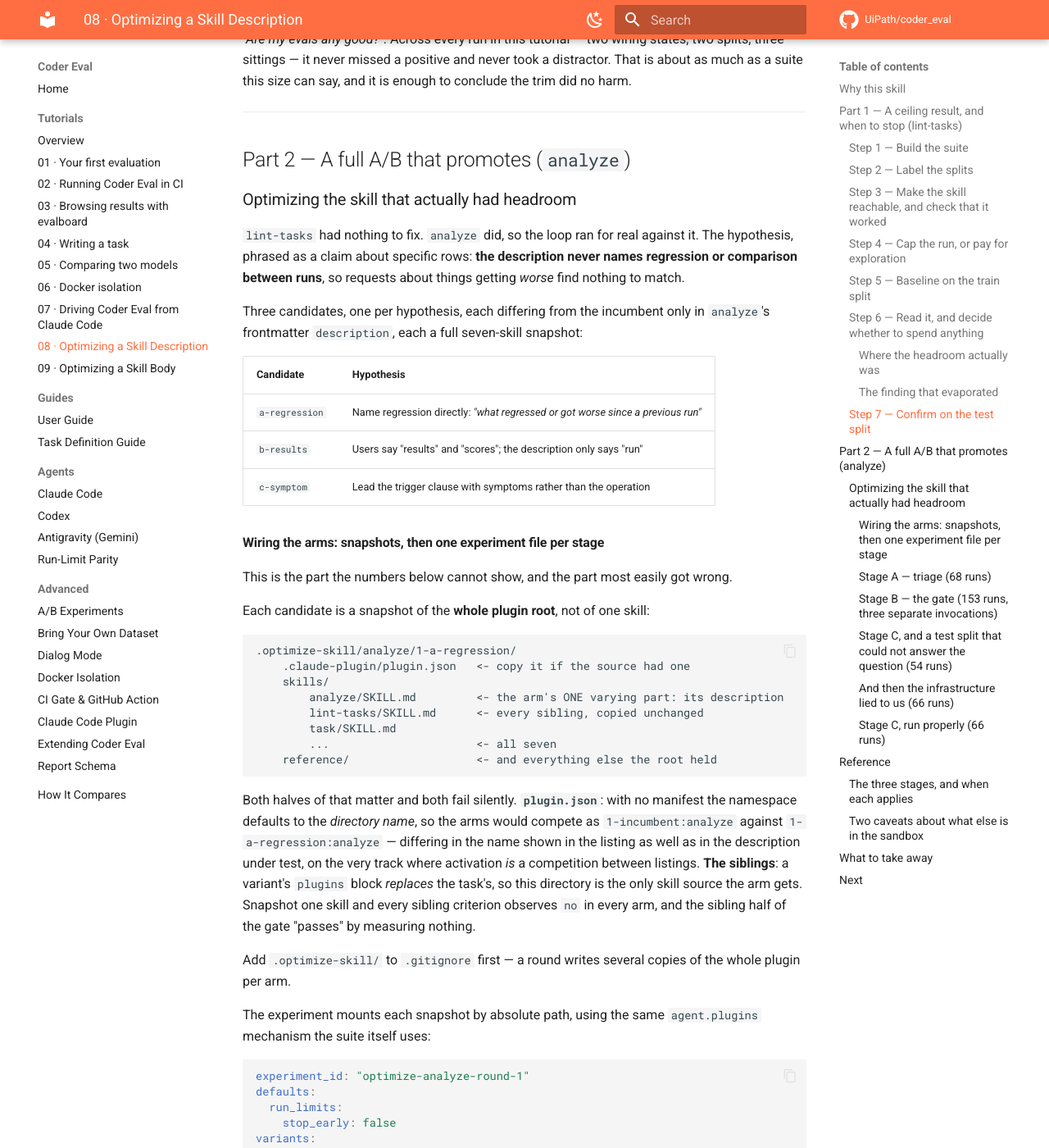
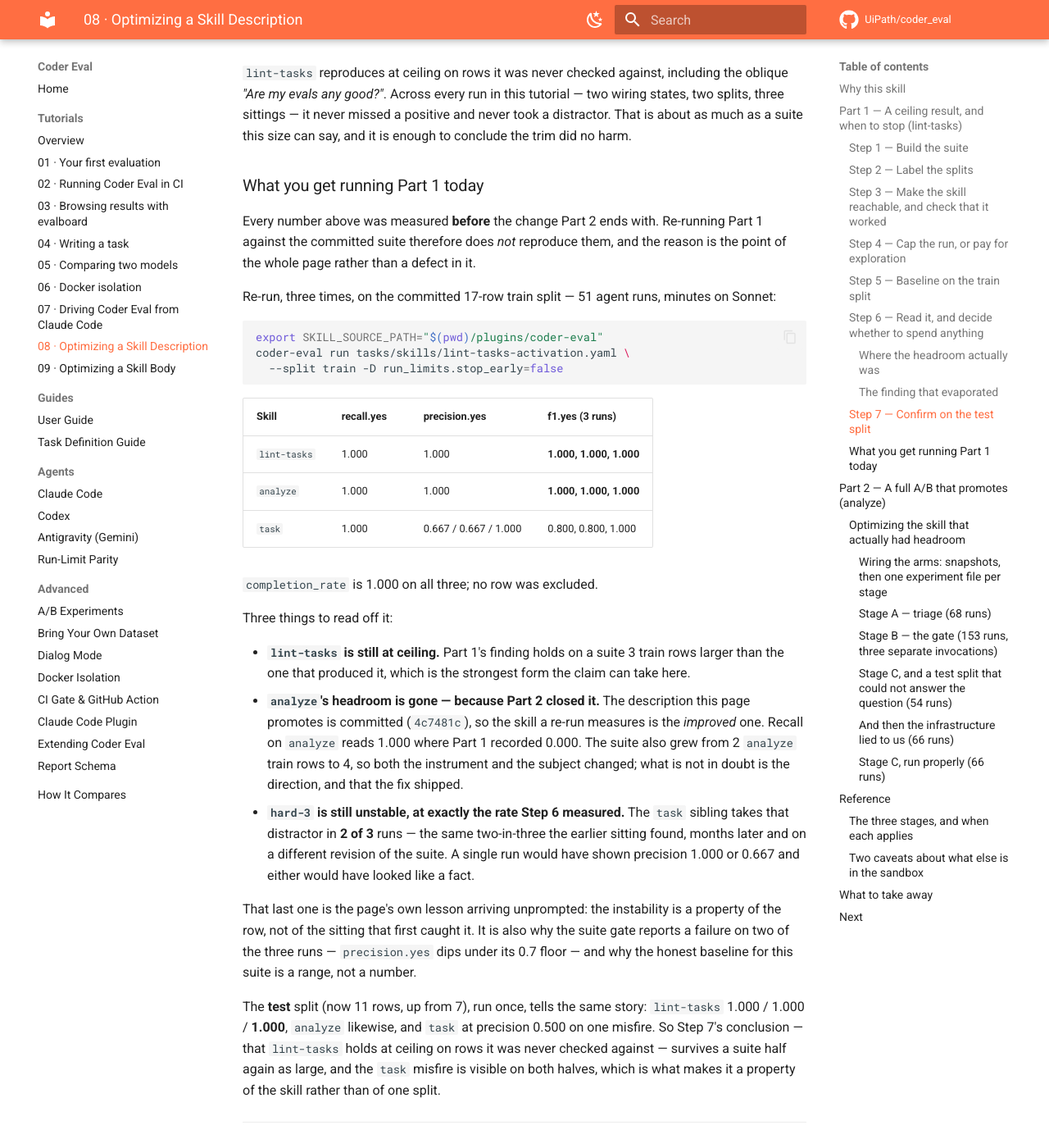
Before and after one commit to UiPath/coder_eval, an MkDocs documentation site: the page built from docs/tutorials/08-optimizing-a-skill.md, in a window 1280 px wide and 1400 px high, scrolled down 7012 px. Shown: the whole window at 82% size. Built offline with MkDocs 1.6.1 and Material for MkDocs 9.7.7, drawn with Linux system fonts in a browser that asks for light colours; comment, search, counter and statistics services are not loaded; some of the changed text lies outside the part shown.

Commit message:
docs(tutorials): audit all nine, and measure what tutorial 08 could only assert
Three defects, all the same shape — a hand-maintained number describing a set
the code derives — plus the one the last commit left open.

- Tutorial 04 and the task guide said "14 criterion types" against a registry of
  15. CLAUDE.md's heading was right, which is why nothing noticed: it was the
  only guarded surface.
- Tutorial 07 told readers they would see "six commands" and listed six,
  omitting optimize-skill entirely. A skill-count sensor already existed; this
  file was not one of the four surfaces it read, and the tutorial's phrasing
  ("commands") was a fourth the matcher did not know.
- Tutorial 09 quoted ci-outcome.yaml excerpts that the previous commit changed,
  so a reader copying the shown row would build a suite that raises at expansion.

Each is now derived rather than asserted: a criterion-count sensor reads
CriterionRegistry, tutorial 07 joins SKILL_DOC_SURFACES, a tutorial-09 sensor
compares its excerpts against the committed suite, and the tutorial index is
checked against the directory listing.

TUTORIAL 08: measured instead of annotated. Part 1's numbers predate the change
Part 2 ends with, and the previous commit could only say so. Re-running settles
it — 62 agent runs on Sonnet, three replicates of the train split plus one of the
test split:

- lint-tasks holds at 1.000 F1 on all three train replicates and on the test
  split, so Part 1's finding survives a suite three rows larger.
- analyze reads 1.000 where Part 1 recorded 0.000, because the description this
  page promotes is committed (4c7481c). The baseline is unreproducible precisely
  because the loop worked.
- hard-3 is still unstable at 2-in-3 — the same rate Step 6 measured, months
  later, on a different revision of the suite. The page's own lesson, arriving
  unprompted.

So the numbers stay as the history they are, and the page now says what a reader
gets today and why it differs.

Co-Authored-By: Claude Opus 5 (1M context) <noreply@anthropic.com>

````diff
--- a/docs/tutorials/08-optimizing-a-skill.md
+++ b/docs/tutorials/08-optimizing-a-skill.md
@@ -80,11 +80,14 @@ counted by `expected_skill` — the field that actually decides a row's polarity
 
 > **The table describes the file as committed; Part 1's runs did not use it.** Part 1 was
 > run against an earlier 14-train-row revision, and the `analyze` rows were added later, in
-> Part 2, before the file was committed. So re-running Step 5 today gives **17 train rows**
-> and a different `analyze` baseline than the one printed below. Every result block on this
-> page names the revision it was computed at, for exactly this reason — and that is also
-> what reconciles Step 5's `analyze` recall of 0.000 (one row, unlucky) with Step 6's two
-> `analyze` train rows sitting at a stable 0.500.
+> Part 2, before the file was committed. Every result block on this page names the revision
+> it was computed at, which is what reconciles Step 5's `analyze` recall of 0.000 (one row,
+> unlucky) with Step 6's two `analyze` train rows sitting at a stable 0.500.
+>
+> Re-running Part 1 today gives different numbers for a second and more interesting reason:
+> the description Part 2 promotes is already committed, so a re-run measures the *improved*
+> skill. [What you get running Part 1 today](#what-you-get-running-part-1-today)
+> has the measured comparison.
 
 **Label sibling rows by what should *fire*, not by whose territory it is.** Two rows here
 ask for project setup — work that belongs to `init`, which sets
@@ -323,6 +326,53 @@ oblique *"Are my evals any good?"*. Across every run in this tutorial — two wi
 two splits, three sittings — it never missed a positive and never took a distractor. That is
 about as much as a suite this size can say, and it is enough to conclude the trim did no
 harm.
+
+### What you get running Part 1 today
+
+Every number above was measured **before** the change Part 2 ends with. Re-running Part 1
+against the committed suite therefore does *not* reproduce them, and the reason is the
+point of the whole page rather than a defect in it.
+
+Re-run, three times, on the committed 17-row train split — 51 agent runs, minutes on Sonnet:
+
+```bash
+export SKILL_SOURCE_PATH="$(pwd)/plugins/coder-eval"
+coder-eval run tasks/skills/lint-tasks-activation.yaml \
+  --split train -D run_limits.stop_early=false
+```
+
+| Skill | recall.yes | precision.yes | f1.yes (3 runs) |
+| --- | --- | --- | --- |
+| `lint-tasks` | 1.000 | 1.000 | **1.000, 1.000, 1.000** |
+| `analyze` | 1.000 | 1.000 | **1.000, 1.000, 1.000** |
+| `task` | 1.000 | 0.667 / 0.667 / 1.000 | 0.800, 0.800, 1.000 |
+
+`completion_rate` is 1.000 on all three; no row was excluded.
+
+Three things to read off it:
+
+- **`lint-tasks` is still at ceiling.** Part 1's finding holds on a suite 3 train rows
+  larger than the one that produced it, which is the strongest form the claim can take here.
+- **`analyze`'s headroom is gone — because Part 2 closed it.** The description this page
+  promotes is committed (`4c7481c`), so the skill a re-run measures is the *improved* one.
+  Recall on `analyze` reads 1.000 where Part 1 recorded 0.000. The suite also grew from 2
+  `analyze` train rows to 4, so both the instrument and the subject changed; what is not in
+  doubt is the direction, and that the fix shipped.
+- **`hard-3` is still unstable, at exactly the rate Step 6 measured.** The `task` sibling
+  takes that distractor in **2 of 3** runs — the same two-in-three the earlier sitting
+  found, months later and on a different revision of the suite. A single run would have
+  shown precision 1.000 or 0.667 and either would have looked like a fact.
+
+That last one is the page's own lesson arriving unprompted: the instability is a property
+of the row, not of the sitting that first caught it. It is also why the suite gate reports
+a failure on two of the three runs — `precision.yes` dips under its 0.7 floor — and why the
+honest baseline for this suite is a range, not a number.
+
+The **test** split (now 11 rows, up from 7), run once, tells the same story: `lint-tasks` 1.000 /
+1.000 / **1.000**, `analyze` likewise, and `task` at precision 0.500 on one misfire. So
+Step 7's conclusion — that `lint-tasks` holds at ceiling on rows it was never checked
+against — survives a suite half again as large, and the `task` misfire is visible on both
+halves, which is what makes it a property of the skill rather than of one split.
 
 ---
 
@@ -634,7 +684,15 @@ options are to rename the skill, or to measure it somewhere the collision is abs
   224 runs chasing a number the gate makes unreachable. Then it found the real headroom next
   door.
 - **Two agreeing runs are not evidence.** The `task` misfire reproduced on both splits and
-  still turned out to be 2-in-3 variance. Only replicates told the difference.
+  still turned out to be 2-in-3 variance. Only replicates told the difference — and it is
+  still 2-in-3 today, on a later revision of the suite, which is about as clean a
+  demonstration as this page could ask for that the instability belongs to the row rather
+  than to the sitting that caught it.
+- **A promoted change makes its own baseline unreproducible, and that is success.** Re-run
+  Part 1 against this repository now and `analyze` reads 1.000 where it read 0.000, because
+  the description this page promotes is committed. Numbers in a walkthrough date the moment
+  the walkthrough works; say which revision each was measured at rather than quietly
+  refreshing them.
 - **A test only confirms failure modes it contains.** The first one here was a flat tie
   because every regression-phrased row sat in the train half. Fresh rows, authored to test the
   hypothesis rather than to flatter the candidate, are the fix.
````
Also changed, not shown: docs/TASK_DEFINITION_GUIDE.md (+1 -1 lines), docs/tutorials/04-writing-a-task.md (+2 -2 lines), docs/tutorials/07-plugin-in-claude-code.md (+19 -6 lines), docs/tutorials/09-optimizing-a-skill-body.md (+12 -1 lines), docs/tutorials/README.md (+3 -2 lines), 1 other file.
